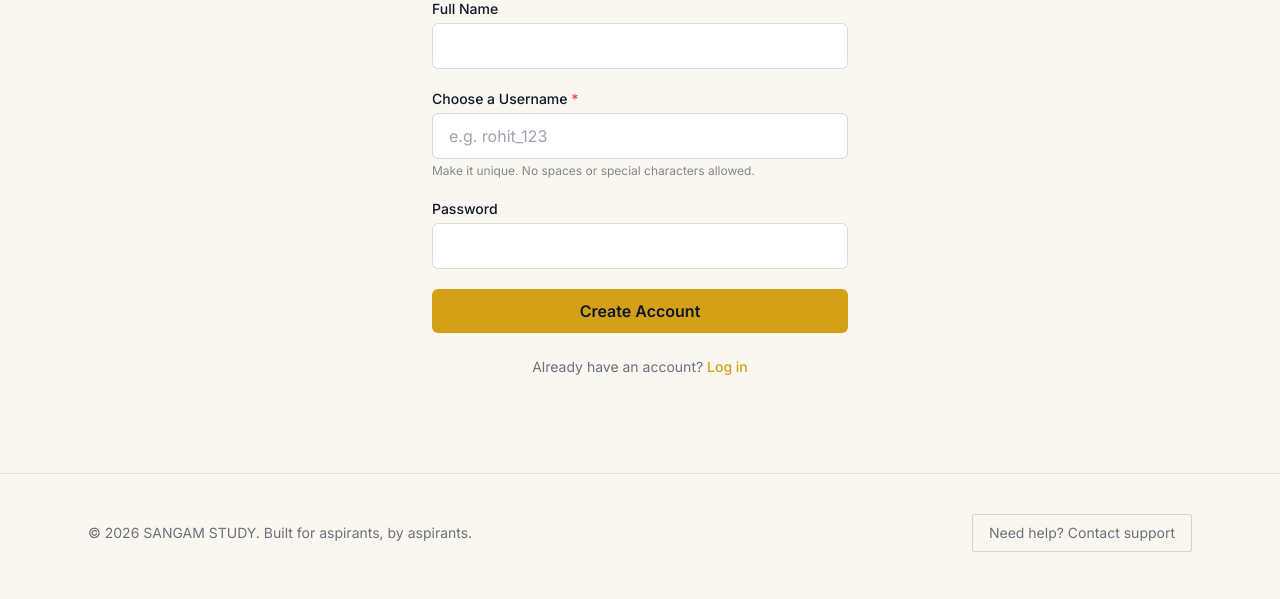
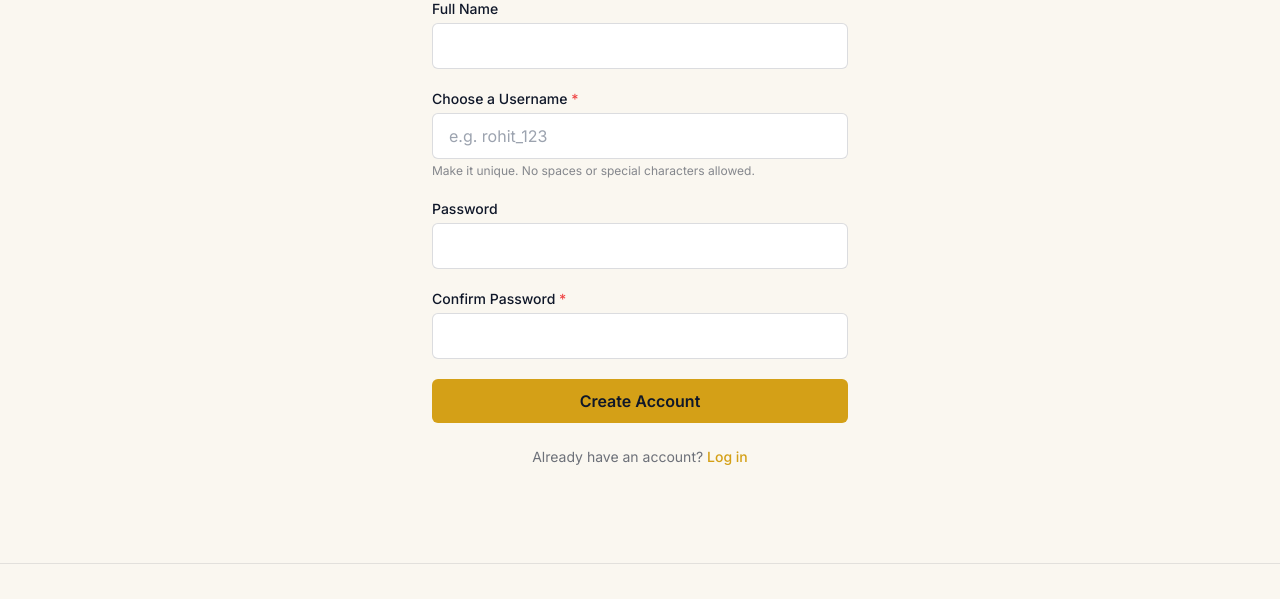
Before and after one commit to sangammusic/neet-test-series, a Flask app: page /auth/register in a window 1280 px wide. Shown: the part 235-834 px from the top of the page. Before the commit the page ends 787 px from the top, so only its background shows below. Run offline with Flask 3, Linux system fonts and the light colour scheme; some libraries are stand-ins or nearby versions.

Commit message:
Update register.html

```diff
--- a/templates/auth/register.html
+++ b/templates/auth/register.html
@@ -22,9 +22,21 @@
 
     <div>
       <label class="block text-sm font-medium text-ink mb-1">Password</label>
-      <input type="password" name="password" required minlength="6"
+      <input type="password" name="password" id="reg_password" required minlength="6"
              class="w-full rounded-md border border-ink/15 px-4 py-2.5 focus:outline-none focus:ring-2 focus:ring-gold">
     </div>
+
+    <!-- SANGAM FIX: Password must be entered twice on registration, same as
+         the change-password flow on the settings page already does. This
+         is the fix for point #1 -- previously registration only asked once,
+         so a typo in the password went unnoticed until the next login. -->
+    <div>
+      <label class="block text-sm font-medium text-ink mb-1">Confirm Password <span class="text-red-500">*</span></label>
+      <input type="password" name="confirm_password" id="reg_confirm_password" required minlength="6"
+             class="w-full rounded-md border border-ink/15 px-4 py-2.5 focus:outline-none focus:ring-2 focus:ring-gold">
+      <p id="reg_password_mismatch" class="text-xs text-red-600 mt-1 hidden">Passwords do not match.</p>
+    </div>
+
     <button type="submit"
             class="w-full bg-gold text-ink font-semibold py-2.5 rounded-md hover:bg-gold-light transition-colors">
       Create Account
@@ -35,4 +47,35 @@
     Already have an account? <a href="{{ url_for('auth.login') }}" class="text-gold font-medium hover:underline">Log in</a>
   </p>
 </div>
+
+<script>
+  // Client-side check purely for instant feedback -- the server
+  // (app/auth/routes.py) always re-checks password == confirm_password
+  // itself and never trusts this, since this can be bypassed.
+  (function () {
+    var pw = document.getElementById('reg_password');
+    var confirm = document.getElementById('reg_confirm_password');
+    var warning = document.getElementById('reg_password_mismatch');
+    var form = pw.closest('form');
+
+    function checkMatch() {
+      if (confirm.value && pw.value !== confirm.value) {
+        warning.classList.remove('hidden');
+        confirm.setCustomValidity('Passwords do not match.');
+      } else {
+        warning.classList.add('hidden');
+        confirm.setCustomValidity('');
+      }
+    }
+
+    pw.addEventListener('input', checkMatch);
+    confirm.addEventListener('input', checkMatch);
+    form.addEventListener('submit', function (e) {
+      checkMatch();
+      if (pw.value !== confirm.value) {
+        e.preventDefault();
+      }
+    });
+  })();
+</script>
 {% endblock %}
```
